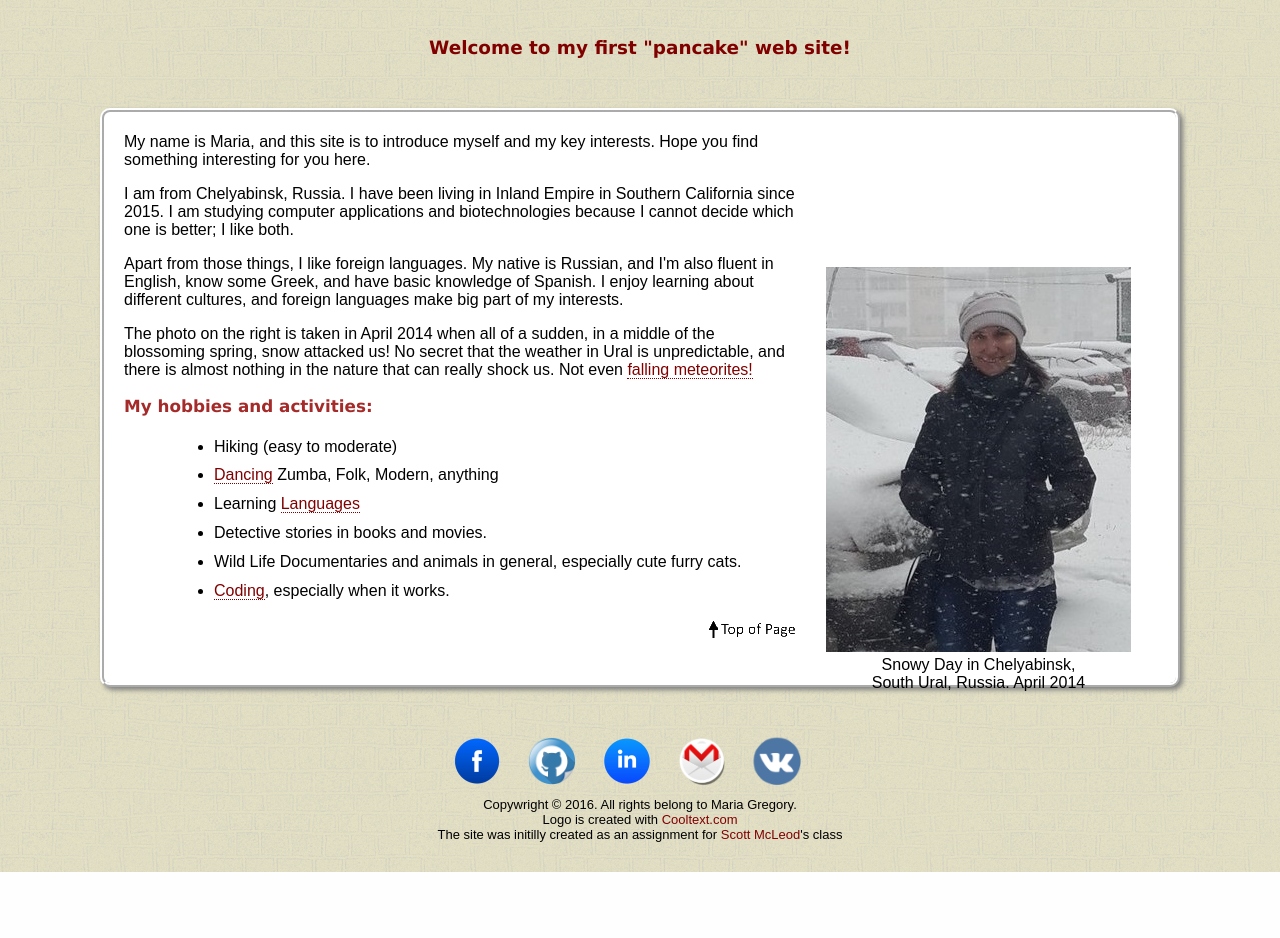
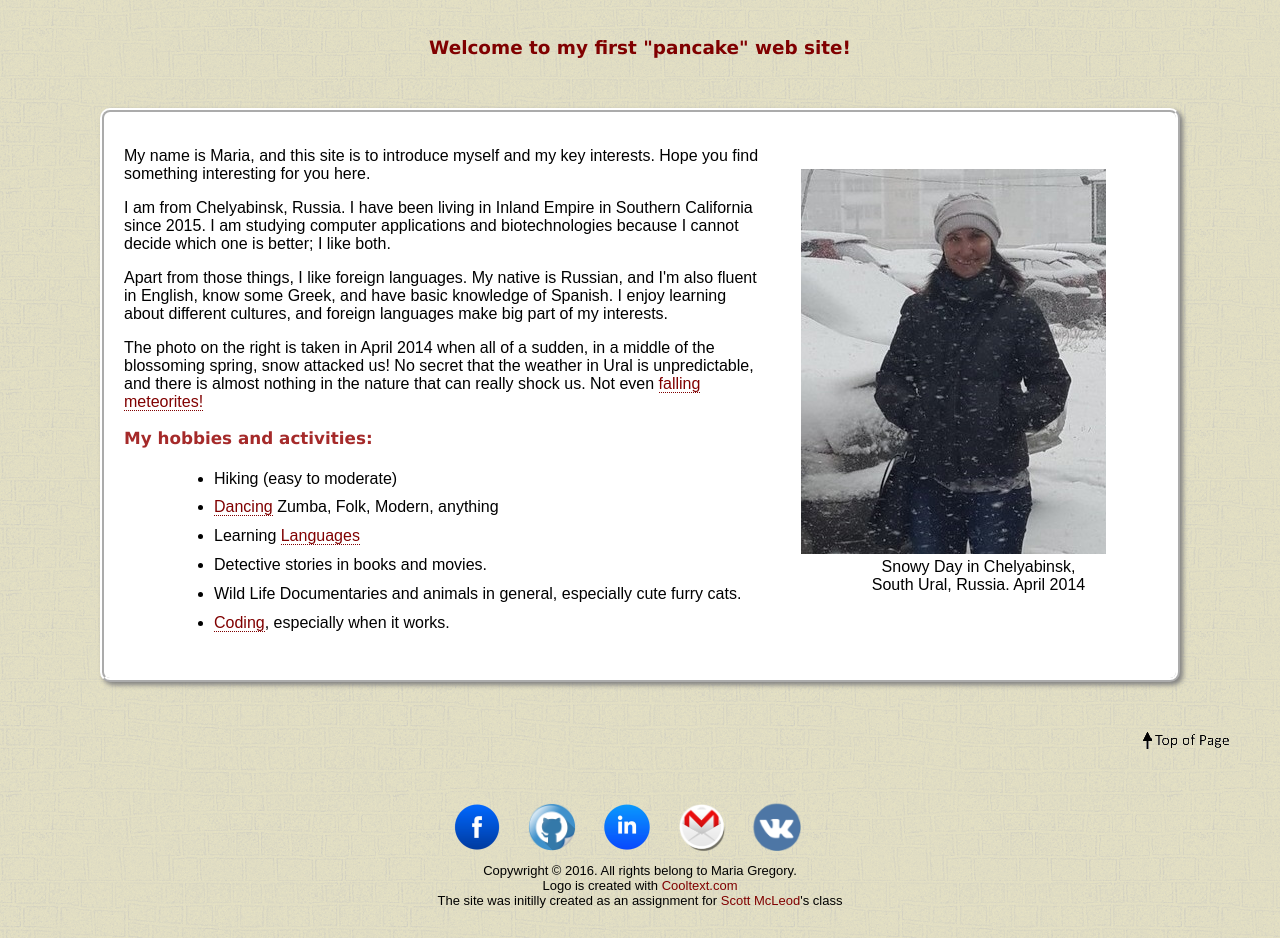
Before and after one commit to mariagregory/mariagregory.github.io, a PHP site: page /home.html in a window 1280 px wide. Shown: the part 409-1347 px from the top of the page. Before the commit the page ends 1281 px from the top, so only its background shows below. Run offline with PHP 8.4, Linux system fonts and the light colour scheme.

Commit message:
Add files via upload

```diff
--- a/home.html
+++ b/home.html
@@ -37,14 +37,13 @@
         <h2>Welcome to my first "pancake" web site!</h2>
         <article>
 
-        <div class="pictures">
+        <figure class="home-pic">
 			<!--<img id="bicycle" src="bicycle.jpg" alt="Bycicle in Catalina Island" /><br/>
 				Bicycle Ride in Catalina Island,<br/>CA. November 2015<br /><br />-->
 			<img id="snow" src="snow.jpg" alt="Snowy weather in Chlyabinsk" /><br />
-				Snowy Day in Chelyabinsk, <br />South Ural, Russia. April 2014
-		</div>
+				<figcaption>Snowy Day in Chelyabinsk, <br />South Ural, Russia. April 2014</figcaption>
+		</figure>
 		<div class="about">
-
 			<p>My name is Maria, and this site is to introduce myself and my key interests. Hope you find something interesting for you here.
 			</p>
 			<p>I am from Chelyabinsk, Russia. I have been living in Inland Empire in Southern California since 2015.
@@ -68,9 +67,10 @@
 				<li><a href="mylinks.htm#fav">Coding</a>, especially when it works.</li>
 			</ul>
             </section>
-			<p style="text-align:right"><a href="#top" title="Go to Top of Page"><img src="back2top.gif" style="border: none" alt="top of page button" /></a></p>
+
 		</div>
           </article>
+		  <p style="text-align:right"><a href="#top" title="Go to Top of Page"><img src="back2top.gif" style="border: none" alt="top of page button" /></a></p>
 	</main>
 
 	<footer>
--- a/layout.css
+++ b/layout.css
@@ -21,9 +21,8 @@ main {
     padding: 0;
    }
 
-   article {
+article {
        	margin-top: 0;
-
        margin: 50px;
    padding: 5px 20px 25px 20px;
    }
@@ -50,12 +49,17 @@ footer {
 }
 div.about {
 		margin-right: 360px; /* left a space on the right for my side pictures in "Home" page */
+		margin-top: 30px;
 }
 
-div.pictures {
+figure.home-pic {
 		float: right;
-		margin-top: 150px;
+		margin-right: 0;
+		margin-top: 5%;
 		width: 355px; /* the field width for the right-side pictures in "Home" page */
+}
+figcaption {
+	text-align: center;
 }
 main.adventures h3,
 main.adventures h3 + p {
--- a/mylinks.htm
+++ b/mylinks.htm
@@ -50,7 +50,7 @@
                 <div class="dashboard-item">
 					<h2><a href="#biology">BioHealth</a></h2>
 					<a href="#biology">
-						<img src="images/links_bio.JPG" title="It's not me!" width="240" alt="https://breakingmuscle.com/view-image?src=images/bydate/20130506/shutterstock135031181.jpg"/>
+						<img src="images/links_bio.JPG" title="It's not me!" style="width: auto;" alt="https://breakingmuscle.com/view-image?src=images/bydate/20130506/shutterstock135031181.jpg"/>
 					</a>
 					<p>Isn't it exciting to learn how our bodies work? Or your kitty's and your puppy's'?
                         Why do we feel, behave, and look certain way Biology has most of the answers!</p>
```
